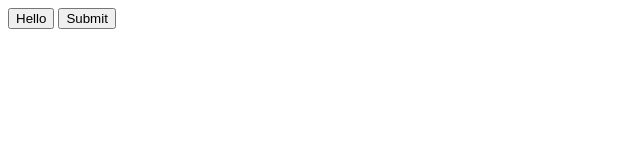
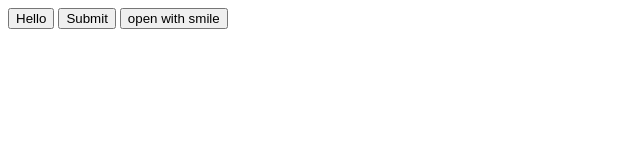
Before and after one commit to priyanshu2929/Demo, a plain HTML site: page index.html in a window 1280 px wide. Shown: the whole page, without its empty margins (0-640 px from the left). Drawn offline with Linux system fonts and the light colour scheme.

Commit message:
Adding the button

```diff
--- a/index.html
+++ b/index.html
@@ -8,5 +8,6 @@
 <body>
     <button> Hello</button>
     <button> Submit</button>
+    <button> open with smile</button>
 </body>
 </html>
```
